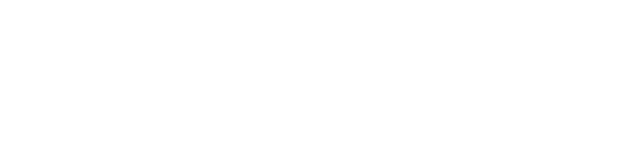
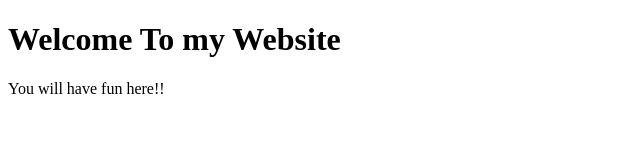
Before and after one commit to MehdiB08/testing-github-etc, a plain HTML site: page index.html in a window 1280 px wide. Shown: the whole page, without its empty margins (0-640 px from the left). Drawn offline with Linux system fonts and the light colour scheme.

Commit message:
Edited Body

```diff
--- a/index.html
+++ b/index.html
@@ -6,6 +6,7 @@
     <title>Document</title>
 </head>
 <body>
-
+    <h1>Welcome To my Website</h1>
+    <p>You will have fun here!!</p>
 </body>
 </html>
```
